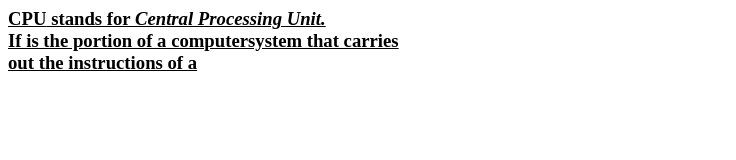
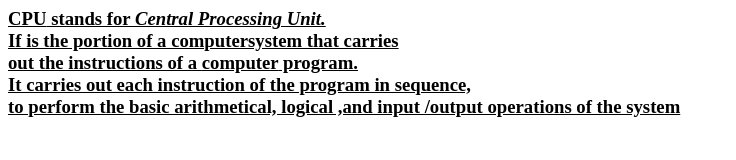
Before and after one commit to iamneo-production/ecfbbefdadaeccdfffebaeceaec, a website: page public/index.html in a window 1280 px wide. Shown: the whole page, without its empty margins (0-736 px from the left). Drawn offline with Linux system fonts and the light colour scheme.

Commit message:
Backup Commit

```diff
--- a/public/index.html
+++ b/public/index.html
@@ -4,6 +4,6 @@
     </head>
 <body>
 
-    <h3><u><b>CPU</b> stands for <i>Central Processing Unit.</i></ul><br>If is the portion of a <u>computer</u>system that carries<br>out the instructions of a  </u></h3>
+    <h3><u><b>CPU</b> stands for <i>Central Processing Unit.</i></ul><br>If is the portion of a <u>computer</u>system that carries<br>out the instructions of a <u>computer</u> program.<br>It carries out each instruction of the program in sequence,<br>to perform the basic arithmetical, logical ,and input /output operations of the system</h3></body>
     </body>
 </html>
```
